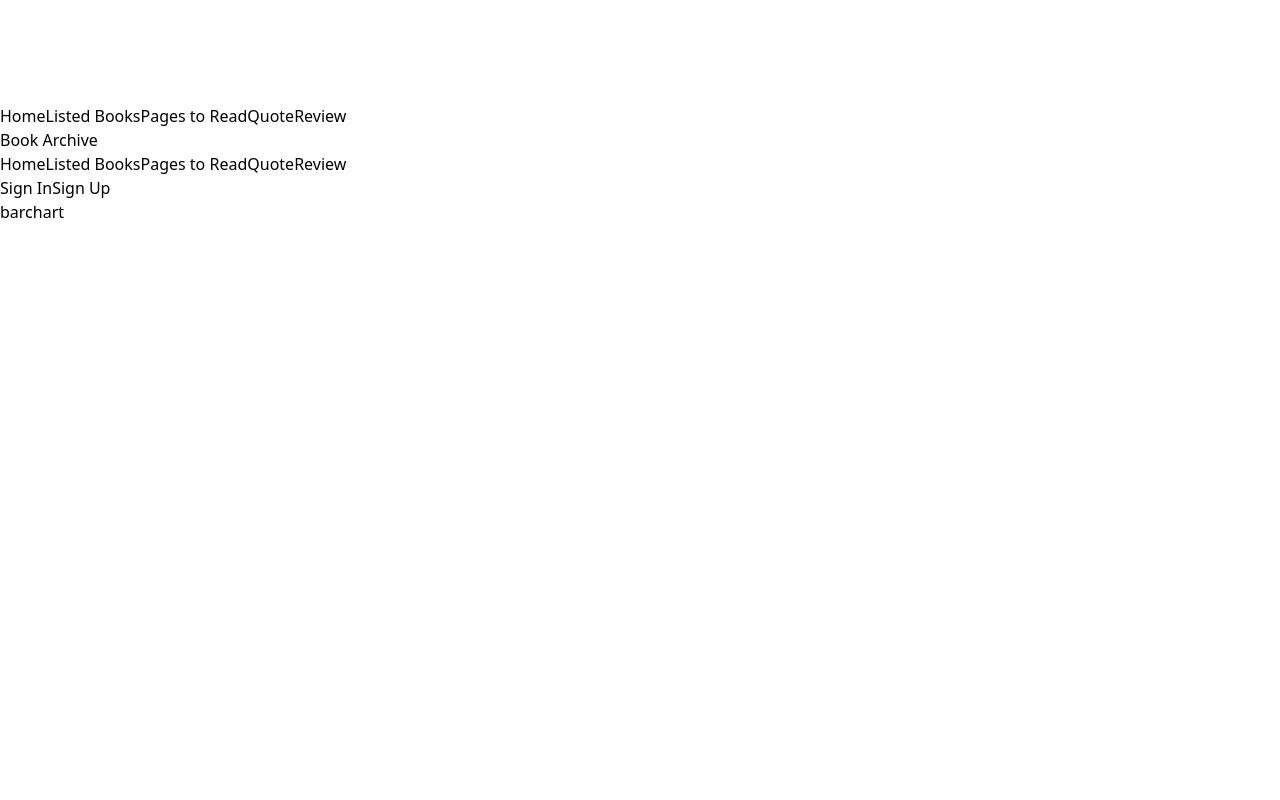
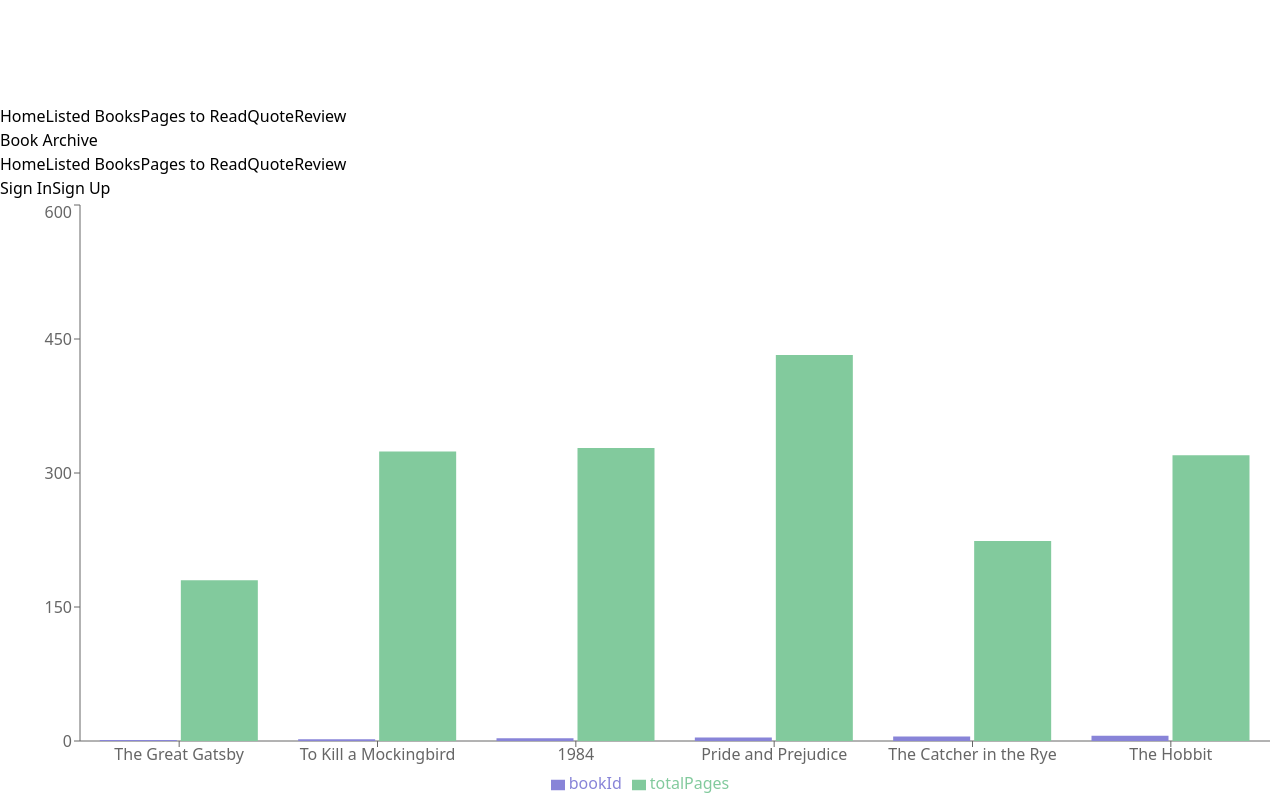
Before and after one commit to tamannaChadni/book-archive, a React (Vite) app: page /page-to-read in a window 1280 px wide. Shown: the part 1176-1976 px from the top of the page. Before the commit the page ends 1400 px from the top, so only its background shows below. Built offline with nearby package versions, Linux system fonts and the light colour scheme.

Commit message:
graph page completed

```diff
--- a/index.html
+++ b/index.html
@@ -4,7 +4,7 @@
 <head>
   <meta charset="UTF-8" />
   <!-- <link rel="icon" type="image/svg+xml" href="/vite.svg" /> -->
-  <link rel="icon" type="image/svg+xml" href="./public/logo.jpg" />
+  <link rel="icon" type="image/svg+xml" href="/logo.jpg" />
   <meta name="viewport" content="width=device-width, initial-scale=1.0" />
   <title>Book Archive</title>
 </head>
--- a/package.json
+++ b/package.json
@@ -10,6 +10,7 @@
     "preview": "vite preview"
   },
   "dependencies": {
+    "axios": "^1.6.8",
     "react": "^18.2.0",
     "react-dom": "^18.2.0",
     "react-icons": "^5.0.1",
--- a/src/component/Graph/Graph.jsx
+++ b/src/component/Graph/Graph.jsx
@@ -1,11 +1,146 @@
-import React from 'react';
+import React from "react";
+// import { LineChart, Line} from 'recharts';
+import {
+  BarChart,
+  Bar,
+  Rectangle,
+  XAxis,
+  YAxis,
+  Tooltip,
+  Legend,
+} from "recharts";
 
 const Graph = () => {
-    return (
-        <div>
-            <h2>barchart</h2>
-        </div>
-    );
+  const books = [
+    {
+      bookId: 1,
+      bookName: "The Great Gatsby",
+      author: "F. Scott Fitzgerald",
+      image: "https://i.ibb.co/Z8TvV3R/the-great-gatsby.jpg",
+      review:
+        "A compelling story of love, ambition, and tragedy set in the roaring twenties.",
+      totalPages: 180,
+      rating: 4.5,
+      category: "Classic Literature",
+      tags: ["Romance", "Drama", "Historical"],
+      publisher: "Scribner",
+      yearOfPublishing: 1925,
+      quote:
+        "So we beat on, boats against the current, borne back ceaselessly into the past.",
+    },
+    {
+      bookId: 2,
+      bookName: "To Kill a Mockingbird",
+      author: "Harper Lee",
+      image: "https://i.ibb.co/bm65DxY/images.jpg",
+      review:
+        "A poignant exploration of racial injustice and moral growth in the American South.",
+      totalPages: 324,
+      rating: 4.8,
+      category: "Fiction",
+      tags: ["Social Justice", "Coming of Age"],
+      publisher: "J. B. Lippincott & Co.",
+      yearOfPublishing: 1960,
+      quote:
+        "You never really understand a person until you consider things from his point of view... Until you climb inside of his skin and walk around in it.",
+    },
+    {
+      bookId: 3,
+      bookName: "1984",
+      author: "George Orwell",
+      image: "https://i.ibb.co/TTCjtXj/images-1.jpg",
+      review:
+        "A chilling dystopian novel that remains relevant in its warnings about surveillance and authoritarianism.",
+      totalPages: 328,
+      rating: 4.7,
+      category: "Science Fiction",
+      tags: ["Dystopian", "Political"],
+      publisher: "Secker & Warburg",
+      yearOfPublishing: 1949,
+      quote: "Big Brother is watching you.",
+    },
+    {
+      bookId: 4,
+      bookName: "Pride and Prejudice",
+      author: "Jane Austen",
+      image: "https://i.ibb.co/Pxw8KxG/images-2.jpg",
+      review:
+        "A timeless romance that explores themes of social class and personal growth.",
+      totalPages: 432,
+      rating: 4.6,
+      category: "Romance",
+      tags: ["Classic", "Regency"],
+      publisher: "T. Egerton, Whitehall",
+      yearOfPublishing: 1813,
+      quote:
+        "It is a truth universally acknowledged, that a single man in possession of a good fortune, must be in want of a wife.",
+    },
+    {
+      bookId: 5,
+      bookName: "The Catcher in the Rye",
+      author: "J.D. Salinger",
+      image: "https://i.ibb.co/RcdVDbd/images-3.jpg",
+      review:
+        "An iconic portrayal of teenage angst and alienation in post-war America.",
+      totalPages: 224,
+      rating: 4.4,
+      category: "Fiction",
+      tags: ["Coming of Age", "Literary"],
+      publisher: "Little, Brown and Company",
+      yearOfPublishing: 1951,
+      quote:
+        "Don't ever tell anybody anything. If you do, you start missing everybody.",
+    },
+    {
+      bookId: 6,
+      bookName: "The Hobbit",
+      author: "J.R.R. Tolkien",
+      image: "https://i.ibb.co/71KTmpW/images-4.jpg",
+      review:
+        "A delightful adventure tale set in Middle-earth, perfect for readers of all ages.",
+      totalPages: 320,
+      rating: 4.9,
+      category: "Fantasy",
+      tags: ["Adventure", "Quest"],
+      publisher: "George Allen & Unwin",
+      yearOfPublishing: 1937,
+      quote: "In a hole in the ground there lived a hobbit.",
+    },
+  ];
+
+  return (
+    <div className="container mx-auto mt-4">
+
+      <BarChart
+        width={1300}
+        height={600}
+        data={books}
+        margin={{
+          top: 5,
+          right: 30,
+          left: 20,
+          bottom: 5,
+        }}
+      >
+
+        <XAxis dataKey="bookName" />
+        <YAxis />
+        <Tooltip />
+        <Legend />
+        <Bar
+          dataKey="bookId"
+          fill="#8884d8"
+          activeBar={<Rectangle fill="pink" stroke="blue" />}
+        />
+        <Bar
+          dataKey="totalPages"
+          fill="#82ca9d"
+          activeBar={<Rectangle fill="gold" stroke="purple" />}
+        />
+      </BarChart>
+
+    </div>
+  );
 };
 
 export default Graph;
--- a/src/main.jsx
+++ b/src/main.jsx
@@ -34,6 +34,7 @@ const router = createBrowserRouter([
       {
         path: "/page-to-read",
         element: <Graph></Graph>,
+        // loader: () => fetch("book.json"),
       },
       {
         path: "/quotes",
```
Also changed, not shown: 1 other file (tests, documents, lock files or other folders).
